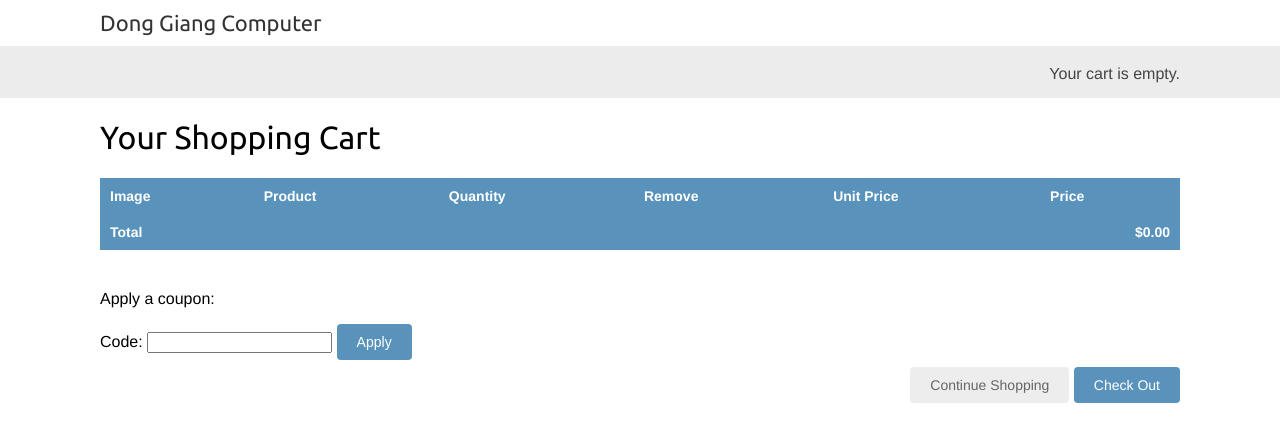
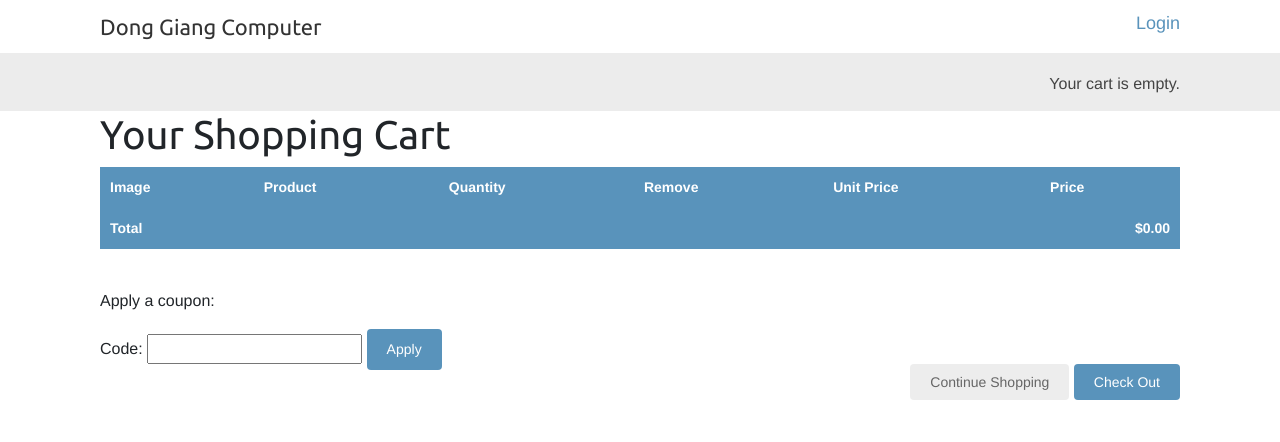
Before and after one commit to donggiangthai/donggiang_store, a Django app: page /cart/ in a window 1280 px wide. Shown: the top 442 px of the page. Run offline with Django 4.2, Linux system fonts and the light colour scheme; parts of the project's set-up code (start-up, migrations or seed data) failed here and were passed over; some libraries are stand-ins or nearby versions.

Commit message:
Correct product detail, add bootstrap to base.html

```diff
--- a/shop/static/css/base.css
+++ b/shop/static/css/base.css
@@ -221,6 +221,10 @@ ul.errorlist {
     margin-top:10px;
 }
 
+.product-detail .description {
+    clear: both;
+}
+
 .order-form {
     float:left;
 }
--- a/shop/templates/shop/base.html
+++ b/shop/templates/shop/base.html
@@ -4,19 +4,46 @@
   <head>
     <meta charset="utf-8">
     <title>{% block title %}Dong Giang Computer{% endblock %}</title>
-    <link rel="stylesheet" href="{% static "css/base.css" %}">
+    <link rel="stylesheet" href="https://maxcdn.bootstrapcdn.com/bootstrap/4.3.0/css/bootstrap.min.css">
+    <link rel="stylesheet" href="{% static 'css/base.css' %}">
     <script src="https://code.jquery.com/jquery-3.6.0.min.js" integrity="sha256-/xUj+3OJU5yExlq6GSYGSHk7tPXikynS7ogEvDej/m4=" crossorigin="anonymous"></script>
+    {% block head %}
+    {% endblock %}
   </head>
   <body>
-    <div id="header">
-      <a href="/" class="logo">Dong Giang Computer</a>
+    <div class="container-fluid" id="header">
+      <div class="row justify-content-between">
+        <div class="col-4">
+          <a href="/" class="logo">Dong Giang Computer</a>
+        </div>
+        <div class="col-auto">
+          {% if user.is_authenticated %}
+            <div class="row justify-content-end">
+              <div class="col-auto">
+                {% if user.first_name %}
+                  <p>Welcome, {{ user.first_name }}</p>
+                {% else %}
+                  <p>Welcome, {{ user.email }}</p>
+                {% endif %}
+              </div>
+              <div class="col-auto">
+                <a href="/accounts/logout/">Logout</a>
+              </div>
+            </div>
+          {% else %}
+            <div class="">
+              <a href="/accounts/login/">Login</a>
+            </div>
+          {% endif %}
+        </div>
+      </div>
     </div>
     <div id="subheader">
       <div class="cart">
         {% with total_item=cart|length %}
           {% if total_item > 0 %}
             Your cart:
-            <a href="{% url "cart:cart_detail" %}">
+            <a href="{% url 'cart:cart_detail' %}">
               {{ total_item }} item{{ total_item|pluralize }},
               ${{ cart.get_total_price }}
             </a>
--- a/shop/templates/shop/product/detail.html
+++ b/shop/templates/shop/product/detail.html
@@ -18,6 +18,8 @@
       {% csrf_token %}
       <input type="submit" value="Add to cart">
     </form>
-    {{ product.description|linebreaks }}
+    <div class="description">
+      {{ product.description|linebreaks }}
+    </div>
   </div>
 {% endblock %}
```
